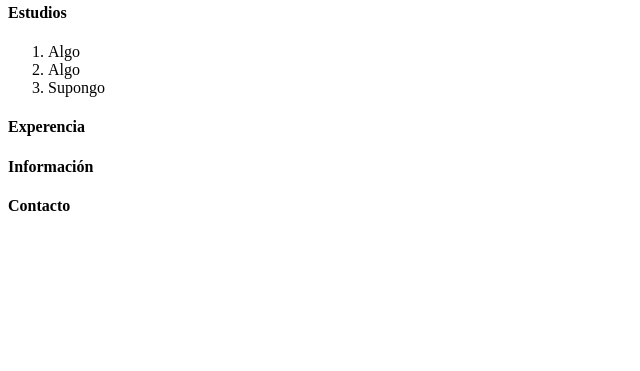
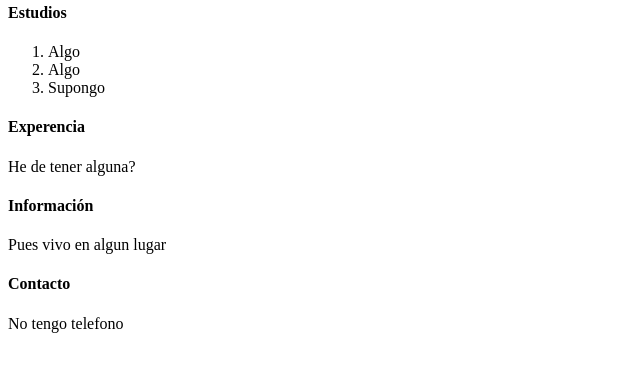
Before and after one commit to alu0100505092/cv, a plain HTML site: page index.html in a window 1280 px wide. Shown: the part 381-752 px from the top of the page, without its empty margins (0-640 px from the left). Drawn offline with Linux system fonts and the light colour scheme.

Commit message:
alñgo cambie

```diff
--- a/index.html
+++ b/index.html
@@ -14,8 +14,10 @@
       <li>Supongo</li>
     </ol>
     <h4>Experencia</h4>
-    <p></p>
+    <p>He de tener alguna?</p>
     <h4>Información</h4>
+    <p>Pues vivo en algun lugar </p>
     <h4>Contacto</h4>
+    <p>No tengo telefono</p>
   </body>
 </html>
```
